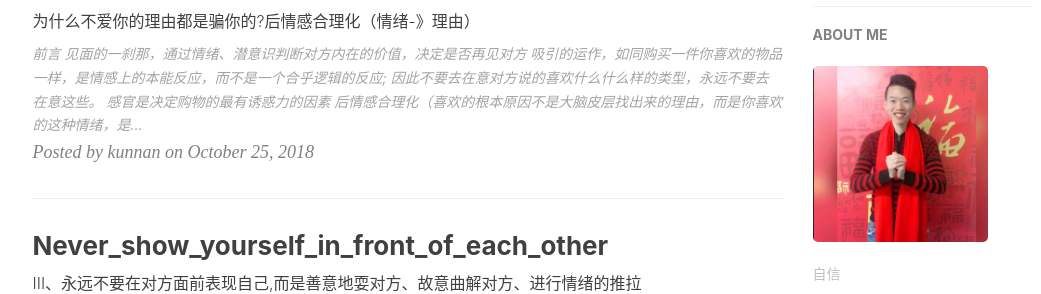
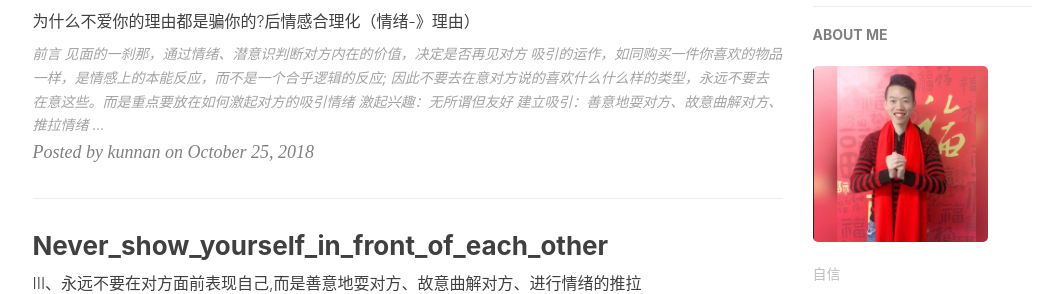
Before and after one commit to pua1203/pua1203.github.io, a Jekyll site: the page built from index.html, in a window 1280 px wide and 900 px high, scrolled down 492 px. Shown: the part 215-509 px from the top of the window, without its empty margins (135-1176 px from the left). Built offline with Jekyll 4.4.1, drawn with Linux system fonts in a browser that asks for light colours; nearby versions of some CDN libraries; the list of posts is cut into pages by our own code; comment, search, counter and statistics services are not loaded.

Commit message:
如何激起对方的吸引情绪

```diff
--- a/_posts/HookedOnMe/2018-10-25-Why_don't_you_love_your_reason_is_to_deceive_you.md
+++ b/_posts/HookedOnMe/2018-10-25-Why_don't_you_love_your_reason_is_to_deceive_you.md
@@ -17,7 +17,12 @@ subtitle: 为什么不爱你的理由都是骗你的?后情感合理化（情绪
 
 见面的一刹那，通过情绪、潜意识判断对方内在的价值，决定是否再见对方
 
-* `吸引的运作，如同购买一件你喜欢的物品一样，是情感上的本能反应，而不是一个合乎逻辑的反应`; 因此不要去在意对方说的喜欢什么什么样的类型，永远不要去在意这些。
+* `吸引的运作，如同购买一件你喜欢的物品一样，是情感上的本能反应，而不是一个合乎逻辑的反应`; 因此不要去在意对方说的喜欢什么什么样的类型，永远不要去在意这些。而是重点要放在如何激起对方的吸引情绪
+
+  * 激起兴趣：`无所谓但友好`
+  * 建立吸引：善意地耍对方、故意曲解对方、推拉情绪
+  * 巩固吸引:话块连情、 关键词技巧、聚光灯打在对方身上、时间错觉法（一见如故、相见恨晚的感觉）、透露给对方一个 关于自己内心深处的痛，或者柔弱的一面
+
   * 感官是决定购物的最有诱惑力的因素
 
 
```
Also changed, not shown: _posts/HookedOnMe/2018-10-25-Never_show_yourself_in_front_of_each_other.md (+0 -5 lines).
